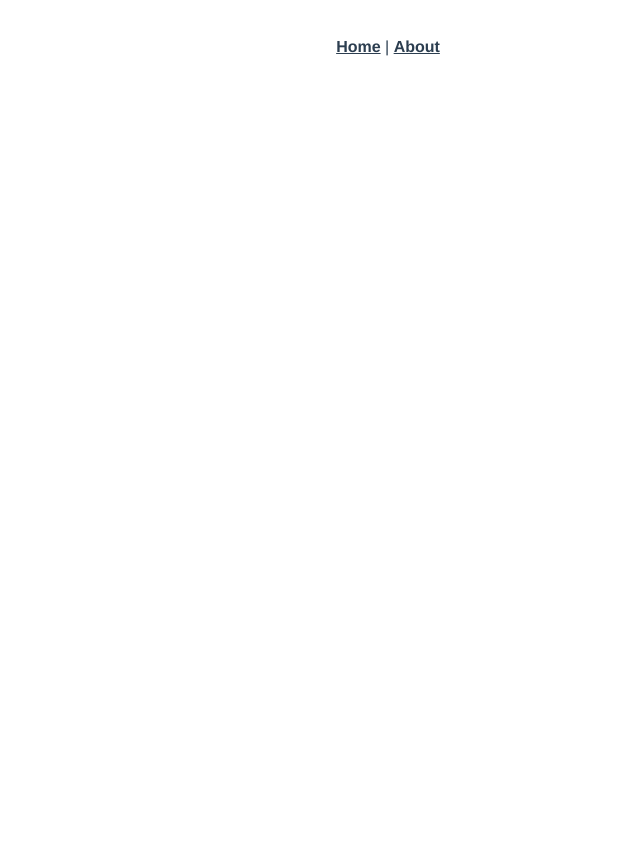
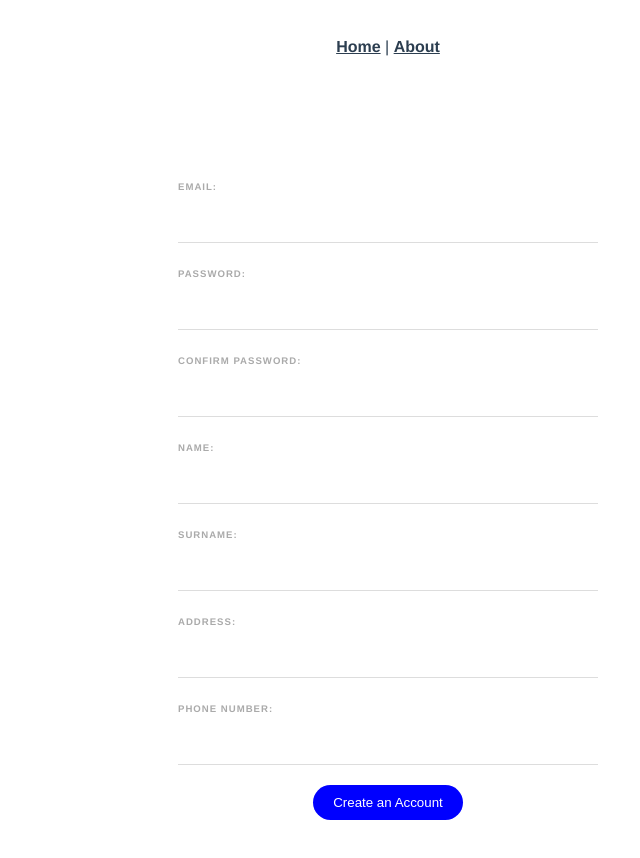
Before and after one commit to EvilPopS/ISA_MRS, a Vue app in the folder front/: page /CottageOwnerEditProfile in a window 1280 px wide. Before the commit this address had no page. Shown: the top 858 px of the page, without its empty margins (252-892 px from the left). Before the commit the page ends 800 px from the top, so only its background shows below. Built offline with nearby package versions, Linux system fonts and the light colour scheme.

Commit message:
Dodavanje paketa u front app

```diff
--- a/front/package.json
+++ b/front/package.json
@@ -7,11 +7,13 @@
     "build": "vue-cli-service build"
   },
   "dependencies": {
+    "bootstrap": "^5.1.3",
     "core-js": "^3.8.3",
     "vue": "^3.2.13",
     "vue-router": "^4.0.3"
   },
   "devDependencies": {
+    "@nuxtjs/vuetify": "^1.12.3",
     "@vue/cli-plugin-babel": "~5.0.0",
     "@vue/cli-plugin-router": "~5.0.0",
     "@vue/cli-service": "~5.0.0"
--- /dev/null
+++ b/front/src/components/CottageOwnerEditProfile.vue
@@ -0,0 +1,132 @@
+<template>
+    <form @submit.prevent="handleSubmit">
+
+      <!-- <button id="profilePicture" src='./assets/logo.png'></button> -->
+
+      <label>Email: </label>
+      <input type="email" required v-model="email">
+
+      <label>Password: </label>
+      <input type="password" required v-model="password">
+      <div v-if="passwordError" class="error">{{passwordError}}</div> <!-- prazan string je jedna false -->
+
+      <label>Confirm Password: </label>
+      <input type="confirmPassword" required v-model="confirmPassword">
+      <div v-if="passwordError" class="error">{{passwordError}}</div> <!-- prazan string je jedna false -->
+
+      <label>Name: </label>
+      <input type="text" required v-model="name">
+
+      <label>Surname: </label>
+      <input type="text" required v-model="surname">
+
+      <label>Address: </label>
+      <input type="text" required v-model="address">
+
+      <label>Phone number: </label>
+      <input type="text" required v-model="phoneNumber">
+
+      <div class="submit">
+          <button>Create an Account</button>
+      </div>
+    </form>
+</template>
+
+<script>
+export default {
+    name: "CottageOwnerEditProfile",
+    data() {
+        return {
+            email: '',   //cilj je sta unesu u input da se ovo azurira, to je v-model
+            password: '',                   //ovo radi u oba smera
+            confirmPassword: '',
+            passwordError: '',
+            name: '',
+            surname: '',
+            address: '',
+            phoneNumber: ''
+        }
+    },
+    methods: {
+        handleSubmit(){
+            //ovo se desi kad se stisne na button submit sto automatski izaziva submit event
+            console.log('form submited')
+            //sa .prevent se sprecava da se submit odmah desi vec ovde recimo validacija
+            this.passwordError = this.password.length > 5 ? '' : 'Password must be at least 6 chars long'
+        }
+    }
+}
+</script>
+
+<style>
+    form{
+        max-width: 420px;
+        margin: 30px auto;
+        background: white;
+        text-align: left;
+        padding: 40px;
+        border-radius: 10px;
+    }
+
+    label {
+        color: #aaa;
+        display: inline-block;
+        margin: 25px 0 15px;
+        font-size: 0.6rem;
+        text-transform: uppercase;
+        letter-spacing: 1px;
+        font-weight: bold;
+    }
+    input, select {
+        display: block;
+        padding: 10px 6px;
+        width: 100%;
+        box-sizing: border-box;
+        border: none;
+        border-bottom: 1px solid #ddd;
+        color: #555
+    }
+    input[type="checkbox"]{
+        display: inline-block;
+        width: 16px;
+        margin: 0 10px 0 0;
+        position: relative;
+        top: 2px
+    }
+    .pill {
+        display: inline-block;
+        margin: 20px 10px 0 0;
+        padding: 6px 12px;
+        background: #eee;
+        border-radius: 20px;
+        font-size: 12px;
+        letter-spacing: 1px;
+        font-weight: bold;
+        color: #777;
+        cursor: pointer;
+    }
+    button {
+        background: blue;
+        border: 0;
+        padding: 10px 20px;
+        margin-top: 20px;
+        color: white;
+        border-radius: 20px;
+    }
+    .submit {
+        text-align: center;
+    }
+    .error{
+        color: red;
+        margin-top: 10px;
+        font-size: 0.8rem;
+        font-weight: bold;
+    }
+
+    #profilePicture {
+        border-radius: 50%;
+        width: 100px;
+        height: 100px;
+    }
+
+</style>
--- /dev/null
+++ b/front/src/components/HelloWorld.vue
@@ -0,0 +1,58 @@
+<template>
+  <div class="hello">
+    <h1>{{ msg }}</h1>
+    <p>
+      For a guide and recipes on how to configure / customize this project,<br>
+      check out the
+      <a href="https://cli.vuejs.org" target="_blank" rel="noopener">vue-cli documentation</a>.
+    </p>
+    <h3>Installed CLI Plugins</h3>
+    <ul>
+      <li><a href="https://github.com/vuejs/vue-cli/tree/dev/packages/%40vue/cli-plugin-babel" target="_blank" rel="noopener">babel</a></li>
+      <li><a href="https://github.com/vuejs/vue-cli/tree/dev/packages/%40vue/cli-plugin-router" target="_blank" rel="noopener">router</a></li>
+    </ul>
+    <h3>Essential Links</h3>
+    <ul>
+      <li><a href="https://vuejs.org" target="_blank" rel="noopener">Core Docs</a></li>
+      <li><a href="https://forum.vuejs.org" target="_blank" rel="noopener">Forum</a></li>
+      <li><a href="https://chat.vuejs.org" target="_blank" rel="noopener">Community Chat</a></li>
+      <li><a href="https://twitter.com/vuejs" target="_blank" rel="noopener">Twitter</a></li>
+      <li><a href="https://news.vuejs.org" target="_blank" rel="noopener">News</a></li>
+    </ul>
+    <h3>Ecosystem</h3>
+    <ul>
+      <li><a href="https://router.vuejs.org" target="_blank" rel="noopener">vue-router</a></li>
+      <li><a href="https://vuex.vuejs.org" target="_blank" rel="noopener">vuex</a></li>
+      <li><a href="https://github.com/vuejs/vue-devtools#vue-devtools" target="_blank" rel="noopener">vue-devtools</a></li>
+      <li><a href="https://vue-loader.vuejs.org" target="_blank" rel="noopener">vue-loader</a></li>
+      <li><a href="https://github.com/vuejs/awesome-vue" target="_blank" rel="noopener">awesome-vue</a></li>
+    </ul>
+  </div>
+</template>
+
+<script>
+export default {
+  name: 'HelloWorld',
+  props: {
+    msg: String
+  }
+}
+</script>
+
+<!-- Add "scoped" attribute to limit CSS to this component only -->
+<style scoped>
+h3 {
+  margin: 40px 0 0;
+}
+ul {
+  list-style-type: none;
+  padding: 0;
+}
+li {
+  display: inline-block;
+  margin: 0 10px;
+}
+a {
+  color: #42b983;
+}
+</style>
--- a/front/src/router/index.js
+++ b/front/src/router/index.js
@@ -1,11 +1,29 @@
 import { createRouter, createWebHistory } from 'vue-router'
 import CottageOwnerHomePage from '../views/CottageOwnerHomePage.vue'
+import HomeView from '../views/HomeView.vue'
+import AboutView from '../views/AboutView.vue'
+import CottageOwnerEditProfile from '../components/CottageOwnerEditProfile.vue'
 
 const routes = [
   {
     path: '/CottageOwnerHome',
     name: 'CottageOwnerHome',
     component: CottageOwnerHomePage
+  },
+  {
+    path: '/CottageOwnerEditProfile',
+    name: 'CottageOwnerEditProfile',
+    component: CottageOwnerEditProfile
+  },
+  {
+    path: '/',
+    name: 'HomeView',
+    component: HomeView
+  },
+  {
+    path: '/about',
+    name: 'AboutView',
+    component: AboutView
   }
 ]
 
--- /dev/null
+++ b/front/src/views/AboutView.vue
@@ -0,0 +1,5 @@
+<template>
+  <div class="about">
+    <h1>This is an about page</h1>
+  </div>
+</template>
--- a/front/src/views/CottageOwnerHomePage.vue
+++ b/front/src/views/CottageOwnerHomePage.vue
@@ -1,10 +1,10 @@
 <template>
+    <p>Hello</p>
 </template>
 
 <script>
 export default {
-
-
+    name: "CottageOwnerHomepage",
 }
 </script>
 
--- /dev/null
+++ b/front/src/views/HomeView.vue
@@ -0,0 +1,24 @@
+<template>
+  <div class="home">
+    <img alt="Vue logo" src="../assets/logo.png">
+    <HelloWorld hidden="!showProfile" msg="poruka"/>
+  </div>
+</template>
+
+<script>
+// @ is an alias to /src
+import HelloWorld from '@/components/HelloWorld.vue'
+
+export default {
+  name: 'HomeView',
+  components: {
+    HelloWorld
+  },
+  data() {
+    showProfile: false
+  },
+  mounted() {
+
+  }
+}
+</script>
```
Also changed, not shown: 1 other file (tests, documents, lock files or other folders).
